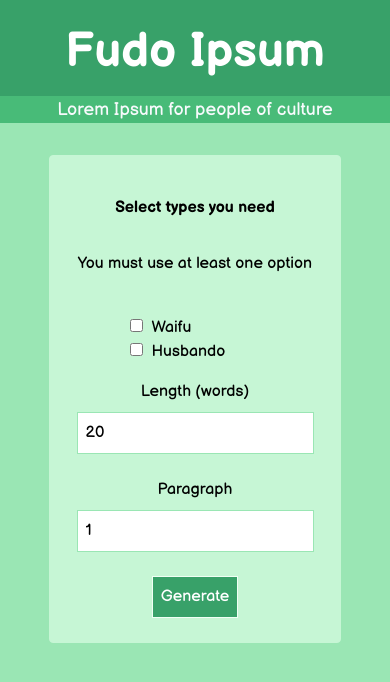
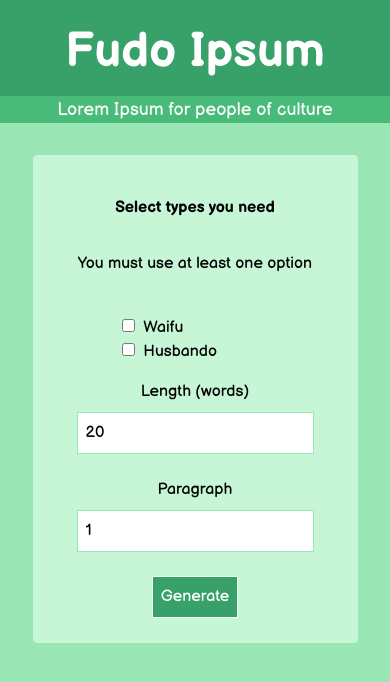
Before and after one commit to pontakornth/fudo-ipsum, a Vue app: page / in a window 390 px wide. Shown: the top 682 px of the page. Built offline with nearby package versions, Linux system fonts and the light colour scheme.

Commit message:
styling: Add more width to mobile layout

```diff
--- a/src/App.vue
+++ b/src/App.vue
@@ -114,7 +114,7 @@ export default class App extends Vue {
 }
 
 .selection-form {
-  @apply p-4 border border-green-200 rounded flex flex-col justify-center items-center w-3/4;
+  @apply p-4 border border-green-200 rounded flex flex-col justify-center items-center w-10/12;
   @apply mx-auto my-8 bg-green-200;
 }
 
@@ -155,7 +155,7 @@ export default class App extends Vue {
 }
 
 .output {
-  @apply border bg-green-200 border-green-600 my-4 w-3/4 mx-auto text-left p-2;
+  @apply border bg-green-200 border-green-600 my-4 w-10/12 mx-auto text-left p-2;
 }
 
 @screen md {
```
